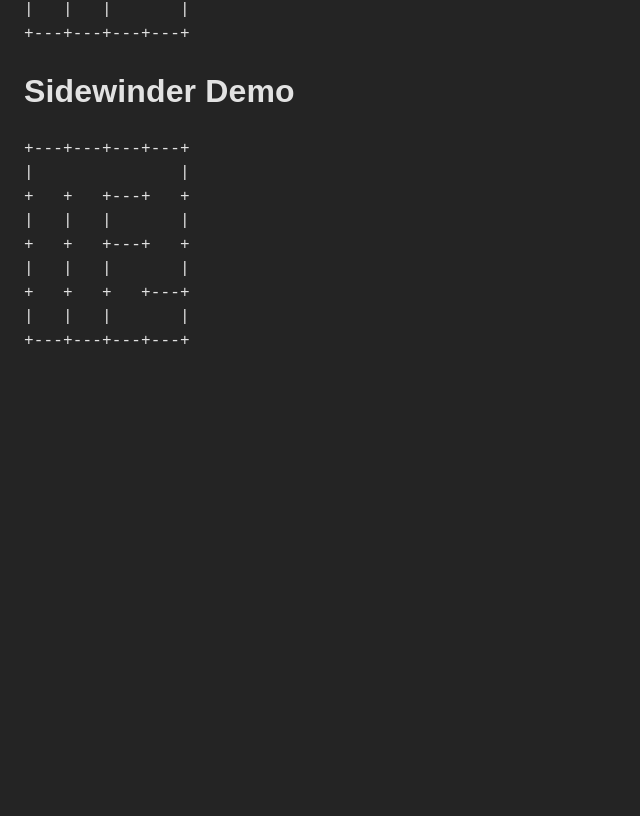
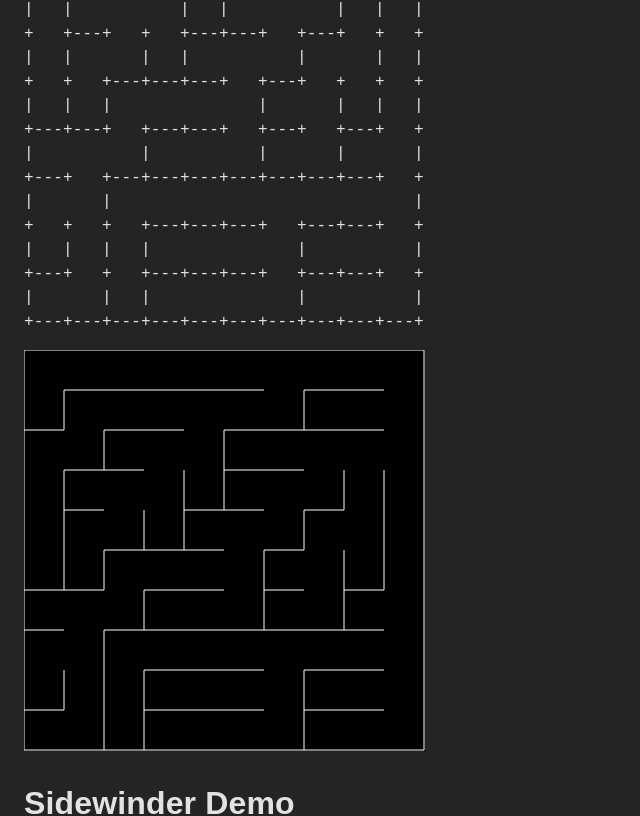
Before and after one commit to onsubmit/mazes-app, a React (Vite) app: page / in a window 1280 px wide. Shown: the part 334-1150 px from the top of the page, without its empty margins (0-640 px from the left). Before the commit the page ends 800 px from the top, so only its background shows below. Built offline with nearby package versions, Linux system fonts and the light colour scheme.

Commit message:
Draw maze to canvas

```diff
--- /dev/null
+++ b/src/components/canvas.tsx
@@ -0,0 +1,63 @@
+import { useEffect, useRef } from 'react';
+
+import Grid from '../grid';
+
+type CanvasProps = {
+  grid: Grid;
+  cellSize?: number;
+};
+
+export default function Canvas({ grid, cellSize = 40 }: CanvasProps) {
+  const width = cellSize * grid.columns + 1;
+  const height = cellSize * grid.rows + 1;
+
+  const ref = useRef<HTMLCanvasElement>(null);
+
+  useEffect(() => {
+    if (!ref.current) {
+      return;
+    }
+
+    const canvas = ref.current;
+    const context = canvas.getContext('2d');
+    if (!context) {
+      throw new Error('Could not get rendering context');
+    }
+
+    context.fillStyle = '#000';
+    context.strokeStyle = '#fff';
+    context.fillRect(0, 0, canvas.width, canvas.height);
+
+    const drawLine = (x1: number, y1: number, x2: number, y2: number) => {
+      context.beginPath();
+      context.moveTo(x1, y1);
+      context.lineTo(x2, y2);
+      context.stroke();
+    };
+
+    grid.forEachCell((cell) => {
+      const x1 = cell.column * cellSize;
+      const y1 = cell.row * cellSize;
+      const x2 = (cell.column + 1) * cellSize;
+      const y2 = (cell.row + 1) * cellSize;
+
+      if (!cell.north) {
+        drawLine(x1, y1, x2, y1);
+      }
+
+      if (!cell.west) {
+        drawLine(x1, y1, x1, y2);
+      }
+
+      if (!cell.isLinkedTo(cell.east)) {
+        drawLine(x2, y1, x2, y2);
+      }
+
+      if (!cell.isLinkedTo(cell.south)) {
+        drawLine(x1, y2, x2, y2);
+      }
+    });
+  }, [cellSize, grid, ref]);
+
+  return <canvas ref={ref} width={width} height={height}></canvas>;
+}
--- a/src/components/ch01/chapter01.tsx
+++ b/src/components/ch01/chapter01.tsx
@@ -1,14 +1,19 @@
 import BinaryTree from '../../algorithms/generation/binaryTree';
 import Sidewinder from '../../algorithms/generation/sidewinder';
 import Grid from '../../grid';
+import Canvas from '../canvas';
 
 function Chapter01() {
+  const binaryTreeGrid = new BinaryTree().execute(new Grid(10, 10));
+  const sidewinderGrid = new Sidewinder().execute(new Grid(10, 10));
   return (
     <>
       <h1>Binary Tree Demo</h1>
-      <pre>{new BinaryTree().execute(new Grid(4, 4)).toString()}</pre>
+      <pre>{binaryTreeGrid.toString()}</pre>
+      <Canvas grid={binaryTreeGrid}></Canvas>
       <h1>Sidewinder Demo</h1>
-      <pre>{new Sidewinder().execute(new Grid(4, 4)).toString()}</pre>
+      <pre>{sidewinderGrid.toString()}</pre>
+      <Canvas grid={sidewinderGrid}></Canvas>
     </>
   );
 }
--- a/src/grid.ts
+++ b/src/grid.ts
@@ -15,6 +15,14 @@ export default class Grid {
     this.#columns = columns;
     this.#grid = this.#prepareGrid();
     this.#configureCells();
+  }
+
+  get rows(): number {
+    return this.#rows;
+  }
+
+  get columns(): number {
+    return this.#columns;
   }
 
   get size(): number {
```
